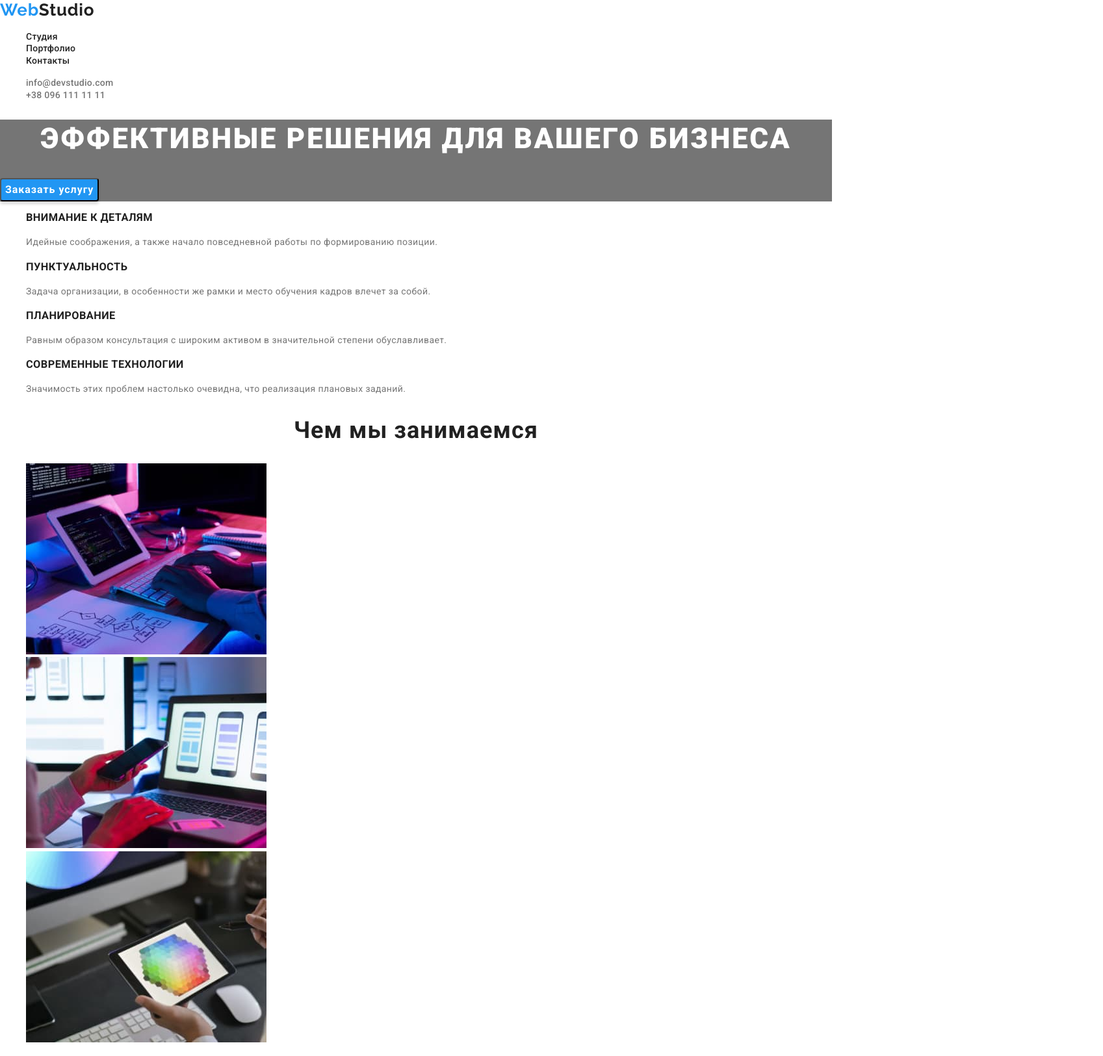
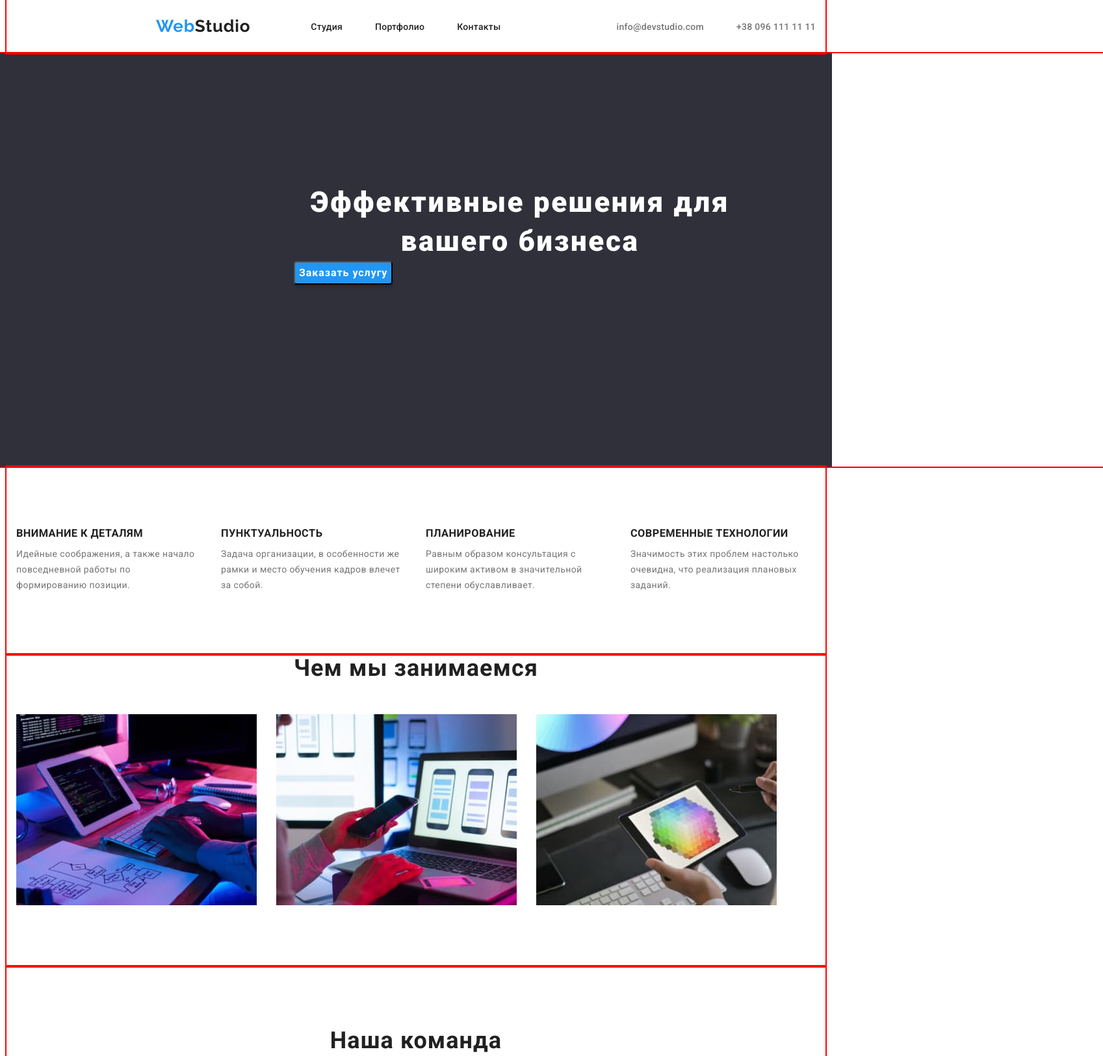
Before and after one commit to EduardOshurkov/goit-markup-hw-03, a plain HTML site: page index.html in a window 1280 px wide. Shown: the top 1625 px of the page at 65% size, 1697 px wide, since content can reach past the window. Drawn offline with nearby package versions, Linux system fonts and the light colour scheme.

Commit message:
Распределение контента 1

```diff
--- a/index.html
+++ b/index.html
@@ -16,81 +16,96 @@
 </head>
 <body>
 <header class="header">
+    <div class="container header-container">
    <nav class="header-nav">
+       <div class="container-logo">
     <a class="link header-logo" href="./index.html">Web<span class="header-second-logo">Studio</span></a>
-   <ul class="list header-list">
+</div>
+    <ul class="list header-list">
     <li class="header-item"><a class="link header-link" href="./index.html">Студия</a></li>
     <li class="header-item"><a class="link header-link" href="./portfolio.html">Портфолио</a></li>
     <li class="header-item"><a class="link header-link" href="">Контакты</a></li>
    </ul>
-    </nav>
-    <ul class="list">
+    <ul class="list header-contact">
         <li><a class="link header-mail" href="mailto:info@devstudio.com">info@devstudio.com</a></li>
         <li><a class="link header-tel" href="tel:+380961111111"> +38 096 111 11 11</a></li>
     </ul>
+    </div>
+    </nav>
 </header>
 <main>
         <section class="hero">
+            <div class="container container-hero">
         <h1 class="hero-title">Эффективные решения для вашего бизнеса</h1>
         <button type="button" class="hero-btn">Заказать услугу</button>
+            </div>
         </section>
         <section class="about">
+            <div class="container">
             <h2 class="visually-hidden">особенности</h2>
-            <ul class="list">
-                <li class="about-item"><h3>Внимание к деталям</h3>
-                    <p class="about-text">Идейные соображения, а также начало повседневной работы по формированию позиции.</p>
+            <ul class="list container-list">
+                <li class="about-item item-element"><h3>Внимание к деталям</h3>
+                    <p class="about-text text-element">Идейные соображения, а также начало повседневной работы по формированию позиции.</p>
                 </li>
-                <li class="about-item"><h3>Пунктуальность</h3>
-                    <p class="about-text">Задача организации, в особенности же рамки и место обучения кадров влечет за собой.</p>
+                <li class="about-item item-element"><h3>Пунктуальность</h3>
+                    <p class="about-text text-element">Задача организации, в особенности же рамки и место обучения кадров влечет за собой.</p>
                 </li>
-                <li class="about-item"><h3>Планирование</h3>
-                    <p class="about-text">Равным образом консультация с широким активом в значительной степени обуславливает.</p>
+                <li class="about-item item-element"><h3>Планирование</h3>
+                    <p class="about-text text-element">Равным образом консультация с широким активом в значительной степени обуславливает.</p>
                 </li>
-                <li class="about-item"><h3>Современные технологии</h3>
-                    <p class="about-text">Значимость этих проблем настолько очевидна, что реализация плановых заданий.</p>
+                <li class="about-item item-element"><h3>Современные технологии</h3>
+                    <p class="about-text text-element">Значимость этих проблем настолько очевидна, что реализация плановых заданий.</p>
                 </li>
             </ul>
+            </div>
         </section>
         <section class="portfolio">
+            <div class="container">
             <h2 class="portfolio-title">Чем мы занимаемся</h2>
-            <ul class="list">
-                <li><img src="./img/whatwedo1.jpg" alt="программирование" width="370" height="294"/>
+            <ul class="list portfolio-list">
+                <li class="portfolio-img"><img src="./img/whatwedo1.jpg" alt="программирование" width="370" height="294"/>
                 </li>
-                <li>
+                <li class="portfolio-img">
                     <img src="./img/whatwedo2.jpg" alt="адаптация" width="370" height="294"/>
                 </li>
-                <li><img src="./img/whatwedo3.jpg" alt="программирование" width="370" height="294"/>
+                <li class="portfolio-img"><img src="./img/whatwedo3.jpg" alt="программирование" width="370" height="294"/>
                 </li>
             </ul>
+            </div>
         </section>
         <section class="team">
+            <div class="container">
             <h2 class="team-title">Наша команда</h2>
-            <ul class="list">
-                <li>
+            <ul class="list team-link">
+                <li class="team-list">
                     <img src="./img/team1.jpg" alt="дизайнер" width="270" height="264"/>
                     <h3 class="team-name">Игорь Демьяненко</h3>
                     <p lang="en" class="team-text">Product Designer</p>
                 </li>
-                <li>
+                <li class="team-list">
                     <img src="./img/team2.jpg" alt="разработчик" width="270" height="264"/>
                     <h3 class="team-name">Ольга Репина</h3>
                     <p lang="en" class="team-text">Frontend Developer</p>
                 </li>
-                <li>
+                <li class="team-list">
                     <img src="./img/team3.jpg" alt="маркетолог" width="270" height="264"/>
                     <h3 class="team-name">Николай Тарасов</h3>
                     <p lang="en" class="team-text">Marketing</p>
                 </li>
-                <li>
+                <li class="team-list">
                     <img src="./img/team4.jpg" alt="дизайнер" width="270" height="264"/>
                     <h3 class="team-name">Михаил Ермаков</h3>
                     <p lang="en" class="team-text">UI Designer</p>
                 </li>
             </ul>
+            </div>
         </section>
 </main>
 <footer class="footer">
+    <div class="container">
+        <div class="logo">
     <a class="link footer-logo" href="./index.html">Web<span class="footer-second-logo">Studio</span></a>
+    </div>
     <address class="footer-adress">
     <ul class="list">
         <li class="footer-item">
@@ -104,6 +119,7 @@
         </li>
     </ul>
     </address>
+    </div>
 </footer>
 </body>
 </html>
--- a/style/style.css
+++ b/style/style.css
@@ -2,6 +2,81 @@
   --title-color: #212121;
   --text-color: #757575;
   --accent-color: #2196f3;
+}
+
+p,
+h1,
+h2,
+h3,
+h4,
+h5,
+h6 {
+  margin: 0;
+}
+
+ul {
+  margin: 0;
+  padding: 0;
+}
+
+button {
+  cursor: pointer;
+}
+
+img {
+  display: block;
+}
+
+.list {
+  list-style: none;
+}
+
+.link {
+  text-decoration: none;
+}
+
+.container {
+  width: 1230px;
+  padding-left: 15px;
+  padding-right: 15px;
+  margin: 0 auto;
+  outline: 2px solid red;
+}
+
+.header-nav,
+.header-list {
+  display: flex;
+  align-items: center;
+}
+
+.container-logo {
+  padding-top: 24px;
+  padding-bottom: 25px;
+  padding-left: 215px;
+  margin-right: 93px;
+}
+
+. .header-list {
+  margin-left: 93px;
+}
+
+.header-item {
+  padding-top: 32px;
+  padding-bottom: 32px;
+  margin-right: 50px;
+}
+
+.header-item:last-child {
+  margin-right: 0px;
+}
+
+.header-contact {
+  display: flex;
+  margin-left: auto;
+}
+
+.header-mail {
+  margin-right: 50px;
 }
 
 body {
@@ -76,18 +151,24 @@ body {
 
 /*----------------HERO---------------------*/
 .hero {
-  background-color: #757575;
+  background-color: #2f303a;
 }
+
+.container-hero {
+  padding-top: 200px;
+  padding-left: 452px;
+  padding-bottom: 280px;
+}
+
 .hero-title {
-  text-align: center;
-  text-transform: uppercase;
   font-weight: 900;
   font-size: 44px;
   line-height: 1.36;
+  letter-spacing: 0.06em;
+  color: #ffffff;
+
   text-align: center;
-  letter-spacing: 0.06em;
-  text-transform: uppercase;
-  color: #ffffff;
+  max-width: 696px;
 }
 
 .hero-btn {
@@ -105,6 +186,7 @@ body {
   border-radius: 4px;
   cursor: pointer;
 }
+
 .hero-btn:hover,
 .hero-btn:focus {
   background-color: #188ce8;
@@ -117,6 +199,21 @@ body {
   width: 1px;
   height: 1px;
   margin: -1px;
+}
+
+.container-list {
+  padding-top: 94px;
+  display: flex;
+  flex-wrap: wrap;
+}
+
+.item-element {
+  width: calc((100% - 90px) / 4);
+  margin-right: 30px;
+}
+
+.item-element:nth-child(4n) {
+  margin: 0;
 }
 
 .about-item {
@@ -137,6 +234,11 @@ body {
   font-weight: 400;
 }
 
+.text-element {
+  margin-top: 10px;
+  padding-bottom: 94px;
+}
+
 /*----------------PORTFOLIO---------------------*/
 .portfolio-title {
   font-weight: 700;
@@ -145,6 +247,23 @@ body {
   text-align: center;
   letter-spacing: 0.03em;
   color: var(--title-color);
+}
+
+.portfolio-title {
+  margin-bottom: 50px;
+}
+
+.portfolio-list {
+  display: flex;
+}
+
+.portfolio-img {
+  margin-right: 30px;
+  padding-bottom: 94px;
+}
+
+.portfolio-img:nth-child(3n) {
+  margin-right: 0;
 }
 
 /*----------------TEAM---------------------*/
@@ -157,6 +276,25 @@ body {
   color: var(--title-color);
 }
 
+.team-title {
+  padding-top: 93px;
+  margin-bottom: 50px;
+}
+
+.team-link {
+  display: flex;
+  max-height: 368px;
+  padding-bottom: 94px;
+}
+
+.team-list {
+  margin-right: 30px;
+}
+
+.team-list:nth-child(4n) {
+  margin-right: 0;
+}
+
 .team-name {
   font-weight: 500;
   font-size: 16px;
@@ -164,6 +302,11 @@ body {
   text-align: center;
   letter-spacing: 0.03em;
   color: var(--title-color);
+}
+
+.team-name {
+  margin-top: 30px;
+  margin-bottom: 10px;
 }
 
 .team-text {
@@ -196,6 +339,11 @@ body {
   line-height: 1.19;
   letter-spacing: 0.03em;
   color: white;
+}
+
+.logo {
+  padding-top: 60px;
+  margin-bottom: 20px;
 }
 
 .footer-link {
@@ -234,6 +382,14 @@ body {
   color: #ffffff;
 }
 
+.footer-item {
+  margin-bottom: 9px;
+}
+
+.footer-item:nth-child(3n) {
+  margin-bottom: 0;
+}
+
 /*---------------------------------PORTFOLIO--------------------------*/
 .portfolio-btn {
   font-family: Roboto;
```
